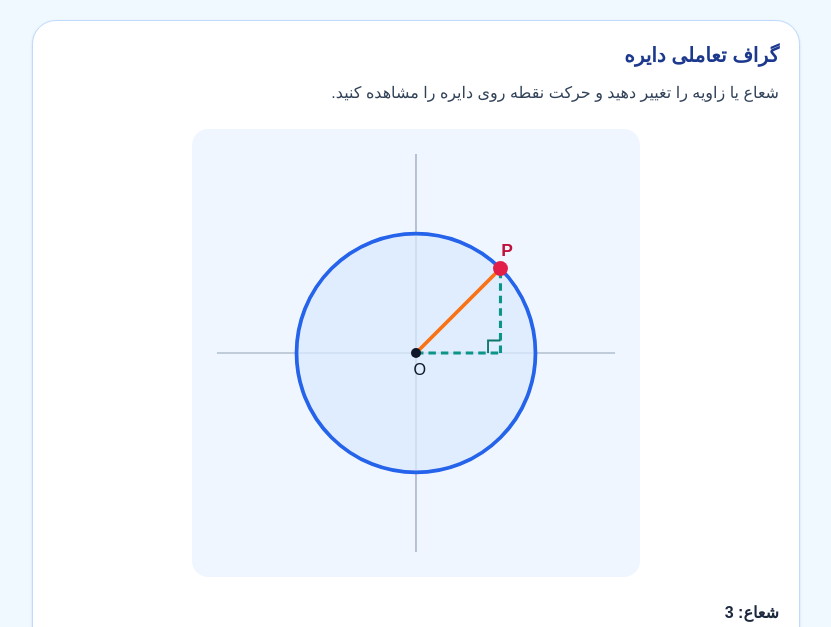
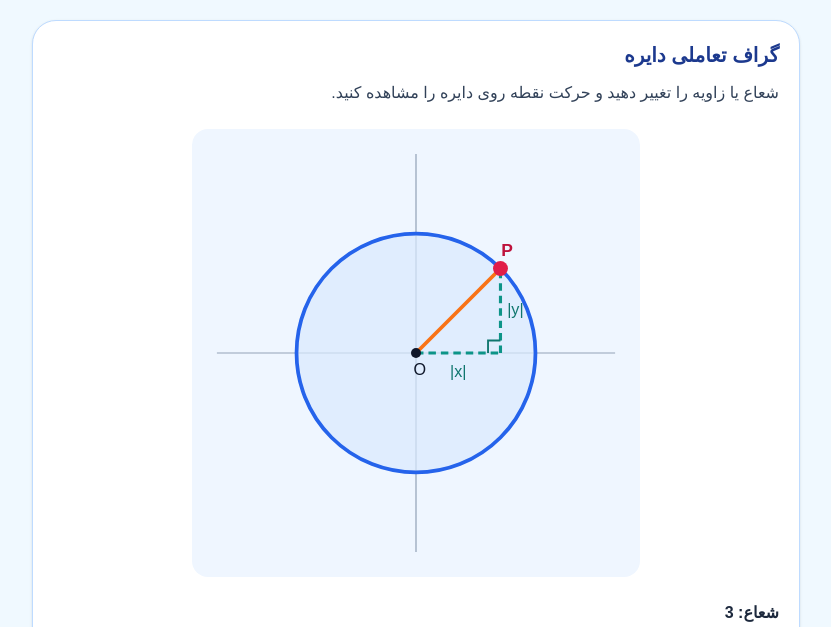
Before and after one commit to ay-code25/open-learning-hub, a Next.js app in the folder apps/web/: page /theorem-demo in a window 1280 px wide. Shown: the part 880-1507 px from the top of the page, without its empty margins (224-1055 px from the left). Built offline with nearby package versions, Linux system fonts and the light colour scheme.

Commit message:
Label horizontal and vertical triangle sides

```diff
--- a/apps/web/src/components/mathematics/CircleGraph.tsx
+++ b/apps/web/src/components/mathematics/CircleGraph.tsx
@@ -106,6 +106,31 @@ export default function CircleGraph({
           stroke="#0f766e"
           strokeWidth="1.5"
         />
+        {/* Side lengths of the right-angled triangle */}
+        {Math.abs(px - cx) > 25 && (
+          <text
+            x={(cx + px) / 2}
+            y={cy + (py < cy ? 19 : -12)}
+            textAnchor="middle"
+            fontSize="13"
+            fill="#0f766e"
+          >
+            |x|
+          </text>
+        )}
+
+        {Math.abs(py - cy) > 25 && (
+          <text
+            x={px + (px < cx ? -12 : 12)}
+            y={(cy + py) / 2}
+            textAnchor="middle"
+            dominantBaseline="middle"
+            fontSize="13"
+            fill="#0f766e"
+          >
+            |y|
+          </text>
+        )}
         <circle cx={cx} cy={cy} r="4" fill="#0f172a" />
         <circle cx={px} cy={py} r="6" fill="#e11d48" />
 
```
